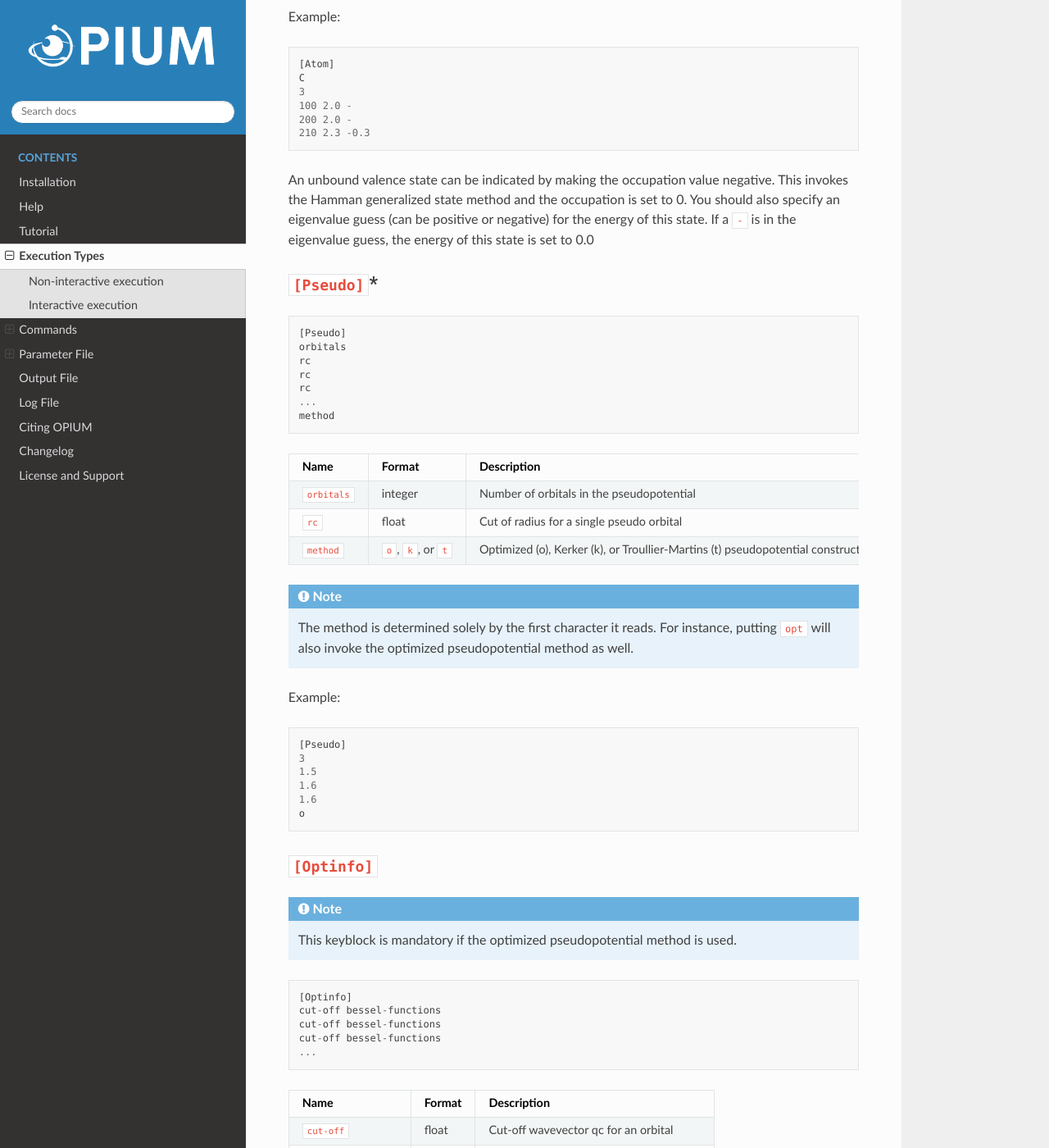
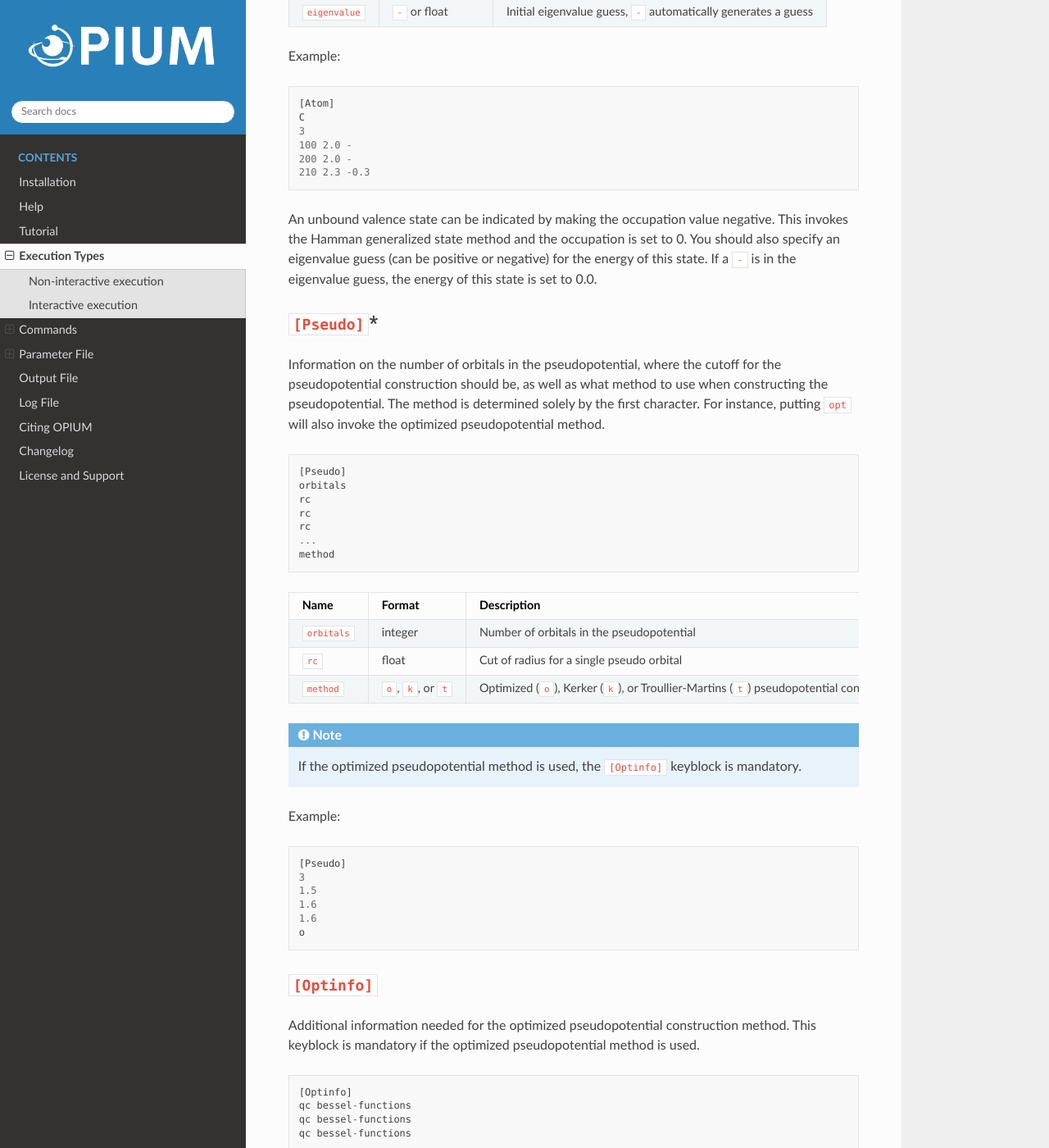
Before and after one commit to rappegroup/opium-docs, a Sphinx documentation site: the page built from docs/source/usage.rst, in a window 1280 px wide and 1400 px high, scrolled down 3368 px. Shown: the whole window at 82% size. Built offline with Sphinx 7.4.7 and the Read the Docs theme 2.0.0, drawn with Linux system fonts in a browser that asks for light colours; some of the changed text lies outside the part shown.

Commit message:
Updated keyblock section

```diff
--- a/docs/source/index.rst
+++ b/docs/source/index.rst
@@ -43,7 +43,9 @@
 .. [#] Yang, Yang, et al. "Range-separated hybrid functional pseudopotentials." *Physical Review B* 108.16 (2023): 165142.
 .. [#] Rappe, Andrew M., et al. "Optimized pseudopotentials." *Physical Review B* 41.2 (1990): 1227.
 .. [#] Kerker, G. P. "Non-singular atomic pseudopotentials for solid state applications." *Journal of Physics C: Solid State Physics* 13.9 (1980): L189.
+.. [#] Troullier, Norman, and José Luís Martins. "Efficient pseudopotentials for plane-wave calculations." *Physical review B* 43.3 (1991): 1993.
 .. [#] Louie, Steven G., Sverre Froyen, and Marvin L. Cohen. "Nonlinear ionic pseudopotentials in spin-density-functional calculations." *Physical Review B* 26.4 (1982): 1738.
+.. [#] Fuchs, Martin, and Matthias Scheffler. "Ab initio pseudopotentials for electronic structure calculations of poly-atomic systems using density-functional theory." Computer Physics Communications 119.1 (1999): 67-98.
 .. [#] Ramer, Nicholas J., and Andrew M. Rappe. "Designed nonlocal pseudopotentials for enhanced transferability." *Physical Review B* 59.19 (1999): 12471.
 .. [#] Gonze, Xavier, Peter Käckell, and Matthias Scheffler. "Ghost states for separable, norm-conserving, ab initio pseudopotentials." *Physical Review B* 41.17 (1990): 12264.
 
--- a/docs/source/usage.rst
+++ b/docs/source/usage.rst
@@ -173,7 +173,9 @@
 
 
 ``[Atom]``\*
-------------
+-------------
+Basic information regarding the atom and its orbitals.
+
 .. code-block::
 
   [Atom]
@@ -222,10 +224,15 @@
 This invokes the Hamman generalized state method and the occupation is set to 0.
 You should also specify an eigenvalue guess (can be positive or negative) for
 the energy of this state. If a ``-`` is in the eigenvalue guess,
-the energy of this state is set to 0.0
+the energy of this state is set to 0.0.
+
 
 ``[Pseudo]``\*
-------------
+----------------
+Information on the number of orbitals in the pseudopotential,
+where the cutoff for the pseudopotential construction should be, as well as what method to
+use when constructing the pseudopotential. The method is determined solely by the first character.
+For instance, putting ``opt`` will also invoke the optimized pseudopotential method.
 
 .. code-block::
 
@@ -252,12 +259,12 @@
      - Cut of radius for a single pseudo orbital
    * - ``method``
      - ``o``, ``k``, or ``t``
-     - Optimized (o), Kerker (k), or Troullier-Martins (t) pseudopotential construction method
+     - Optimized (``o``), Kerker (``k``), or Troullier-Martins (``t``) pseudopotential construction method
 
 .. note::
 
-  The method is determined solely by the first character it reads. For instance,
-  putting ``opt`` will also invoke the optimized pseudopotential method as well.
+  If the optimized pseudopotential method is used, the ``[Optinfo]`` keyblock is
+  mandatory.
 
 Example:
 
@@ -272,17 +279,16 @@
 
 
 ``[Optinfo]``
-------------
-
-.. note::
-  This keyblock is mandatory if the optimized pseudopotential method is used.
+--------------
+Additional information needed for the optimized pseudopotential
+construction method. This keyblock is mandatory if the optimized pseudopotential method is used.
 
 .. code-block::
 
   [Optinfo]
-  cut-off bessel-functions
-  cut-off bessel-functions
-  cut-off bessel-functions
+  qc bessel-functions
+  qc bessel-functions
+  qc bessel-functions
   ...
 
 .. list-table::
@@ -292,7 +298,7 @@
    * - Name
      - Format
      - Description
-   * - ``cut-off``
+   * - ``qc``
      - float
      - Cut-off wavevector qc for an orbital
    * - ``bessel-functions``
@@ -311,6 +317,9 @@
 
 ``[XC]``\*
 ------------
+The choice of exchange-correlation functional to use in
+the pseudopotential construction.
+
 .. code-block::
 
   [XC]
@@ -362,37 +371,156 @@
   gga
 
 
-
 ``[Pcc]``
 ------------
+Options for applying a partial core correction. The default core radius is 0.0
+(meaning no partial-core) and the default method, and if a radius but no method is specified,
+``lfc`` is used.
+
+.. code-block::
+
+  [Pcc]
+  radius
+  method
+
+.. list-table::
+   :widths: auto
+   :header-rows: 1
+
+   * - Name
+     - Format
+     - Description
+   * - ``radius``
+     - float
+     - Partial core radius
+   * - ``method``
+     - ``lfc`` or ``fuchs``
+     - Louie, Froyen, and Cohen (``lfc``) or Fuchs and Scheffler (``fuchs``) partial-core method
+
+Example:
+
+.. code-block::
+
+  [Pcc]
+  0.50
+  lfc
 
 
 ``[Relativity]``
-------------
+-----------------
+Whether relativistic corrections should be applied. Default is no relativistic corrections.
+
+.. code-block::
+
+  [Relativity]
+  method
+
+.. list-table::
+   :widths: auto
+   :header-rows: 1
+
+   * - Name
+     - Format
+     - Description
+   * - ``method``
+     - ``nrl``, ``srl``, or ``frl``
+     - Non-relativistic (``nrl``), Scalar-relativistic (``srl``), or fully-relativistic (``frl``)
+
+Scalar-relativistic implements the mass-velocity correction, Darwin correction, and spin-spin interaction.
+fully-relativistic also adds spin-orbit coupling.
+
+Example:
+.. code-block::
+
+  [Relativity]
+  nrl
 
 
 ``[Grid]``
 ------------
+The radial grid the calculation should be done on. Defaults parameters are
+``np`` = 1201, ``a`` = 0.0001, and ``b`` = 0.013.
+
+.. code-block::
+
+  [Grid]
+  np a b
+
+.. list-table::
+   :widths: auto
+   :header-rows: 1
+
+   * - Name
+     - Format
+     - Description
+   * - ``np``
+     - integer
+     - Number of grid points
+   * - ``a``
+     - float
+     - Grid parameter
+   * - ``b``
+     - float
+     - Grid parameter
+
+The grid is created by the following formula:
+
+.. math::
+
+  r_i = az^{-\frac{1}{3}}e^{(i-1)b} \text{ for } i = 1, \ldots, np
+
+Example:
+.. code-block::
+
+  [Grid]
+  3000 0.0001 0.010
 
 
 ``[Tol]``
 ------------
+The converge tolerance for density-functional calculations. Default is 1e-6
+for energy and 1e-8 for the potential.
+
+.. code-block::
+
+  [Tol]
+  etol vtol
+
+.. list-table::
+   :widths: auto
+   :header-rows: 1
+
+   * - Name
+     - Format
+     - Description
+   * - ``etol``
+     - float
+     - Tolerance for the energy
+   * - ``vtol``
+     - float
+     - Tolerance for the potential
+
+Example:
+.. code-block::
+
+  [Tol]
+  1e-8 1e-10
 
 
 ``[Configs]``
-------------
+--------------
 
 
 ``[KBDesign]``
-------------
+--------------
 
 
 ``[HFSmooth]``
-------------
+--------------
 
 
 ``[Loginfo]``
-------------
+--------------
 
 
 .. _output:
```
Also changed, not shown: other parts of docs/source/index.rst (+2 -2 lines), other parts of docs/source/usage.rst (+1 -1 lines).
